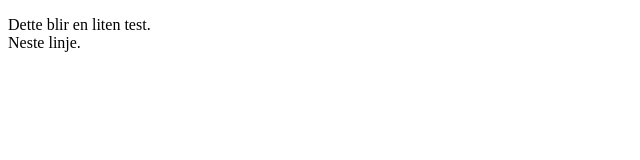
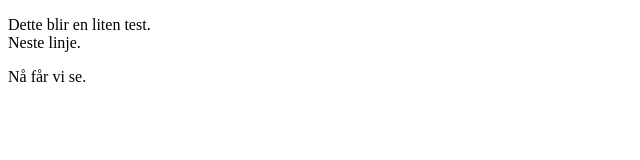
Before and after one commit to terjeidlandCD/kode1, a plain HTML site: page index.html in a window 1280 px wide. Shown: the full height of the page, 0-640 px from the left. Drawn offline with Linux system fonts and the light colour scheme.

Commit message:
Redigert teksten litt.

```diff
--- a/index.html
+++ b/index.html
@@ -6,6 +6,7 @@
 </head>
 <body>
 <p id ="parSetn">Dette blir en liten test. </p>
+<p>Nå får vi se.</p>
 
 <script>
     var parSetn = document.getElementById("parSetn");
```
